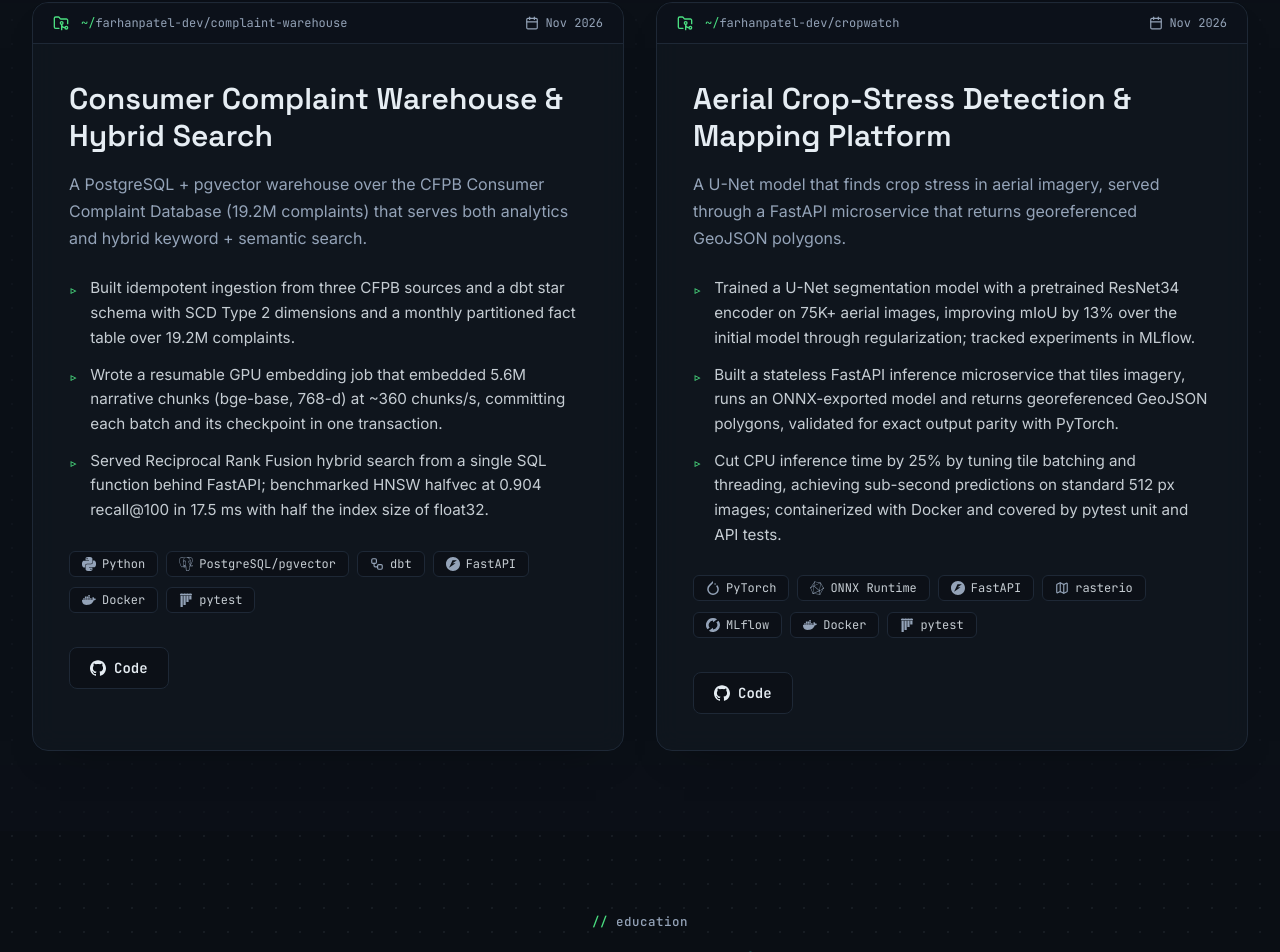
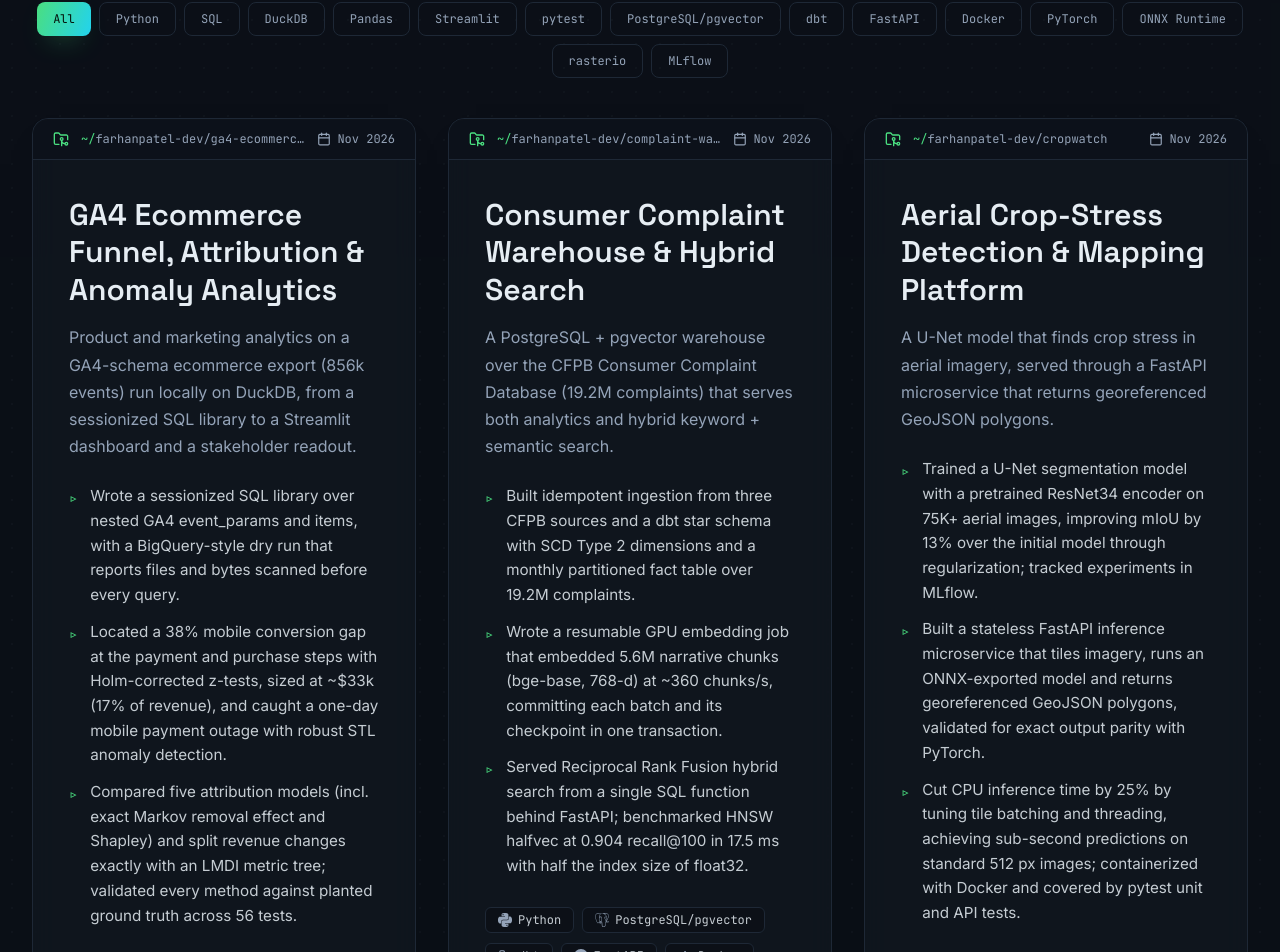
Before and after one commit to farhanpatel-dev/portfolio, a React (Vite) app: page / in a window 1280 px wide. Shown: the part 3256-4208 px from the top of the page. Built offline with nearby package versions, Linux system fonts and the light colour scheme.

Commit message:
Add ga4-ecommerce-analytics project

```diff
--- a/src/data/portfolio.js
+++ b/src/data/portfolio.js
@@ -138,6 +138,21 @@ export const experience = [
 // ---- Projects -----------------------------------------------------------------
 export const projects = [
   {
+    name: 'GA4 Ecommerce Funnel, Attribution & Anomaly Analytics',
+    date: 'Nov 2026',
+    description:
+      'Product and marketing analytics on a GA4-schema ecommerce export (856k events) run locally on DuckDB, from a sessionized SQL library to a Streamlit dashboard and a stakeholder readout.',
+    highlights: [
+      'Wrote a sessionized SQL library over nested GA4 event_params and items, with a BigQuery-style dry run that reports files and bytes scanned before every query.',
+      'Located a 38% mobile conversion gap at the payment and purchase steps with Holm-corrected z-tests, sized at ~$33k (17% of revenue), and caught a one-day mobile payment outage with robust STL anomaly detection.',
+      'Compared five attribution models (incl. exact Markov removal effect and Shapley) and split revenue changes exactly with an LMDI metric tree; validated every method against planted ground truth across 56 tests.',
+    ],
+    tech: ['Python', 'SQL', 'DuckDB', 'Pandas', 'Streamlit', 'pytest'],
+    repoPath: 'farhanpatel-dev/ga4-ecommerce-analytics',
+    code: 'https://github.com/farhanpatel-dev/ga4-ecommerce-analytics',
+    live: '',
+  },
+  {
     name: 'Consumer Complaint Warehouse & Hybrid Search',
     date: 'Nov 2026',
     description:
--- a/src/data/techIcons.js
+++ b/src/data/techIcons.js
@@ -12,7 +12,7 @@ import {
   SiPython, SiDotnet, SiFastapi, SiFlask, SiPydantic, SiSqlalchemy, SiSocketdotio,
   SiPostgresql, SiMongodb, SiMysql, SiRabbitmq, SiMinio, SiDocker, SiGithubactions,
   SiGitlab, SiPytest, SiGit, SiSwagger, SiPytorch, SiOnnx, SiMlflow, SiOpencv,
-  SiScikitlearn, SiPandas, SiNumpy, SiJsonwebtokens,
+  SiScikitlearn, SiPandas, SiNumpy, SiJsonwebtokens, SiDuckdb, SiStreamlit,
 } from 'react-icons/si';
 import {
   LuCode, LuGitMerge, LuNetwork, LuDatabase, LuWorkflow, LuChartBar, LuCloud,
@@ -37,6 +37,8 @@ const icons = {
   'PostgreSQL/PostGIS': { Icon: SiPostgresql, color: '#4169E1', dark: '#7D9BFF', brand: true },
   'PostgreSQL/pgvector': { Icon: SiPostgresql, color: '#4169E1', dark: '#7D9BFF' },
   dbt: { Icon: LuWorkflow, color: '#FF694B' }, // brand mark not in this react-icons version
+  DuckDB: { Icon: SiDuckdb, color: '#C9A227', dark: '#FFF000', brand: true }, // brand yellow is too pale on the light theme
+  Streamlit: { Icon: SiStreamlit, color: '#FF4B4B', brand: true },
   MongoDB: { Icon: SiMongodb, color: '#47A248', brand: true },
   MySQL: { Icon: SiMysql, color: '#4479A1', dark: '#7FB0D6', brand: true },
   RabbitMQ: { Icon: SiRabbitmq, color: '#FF6600', brand: true },
```
